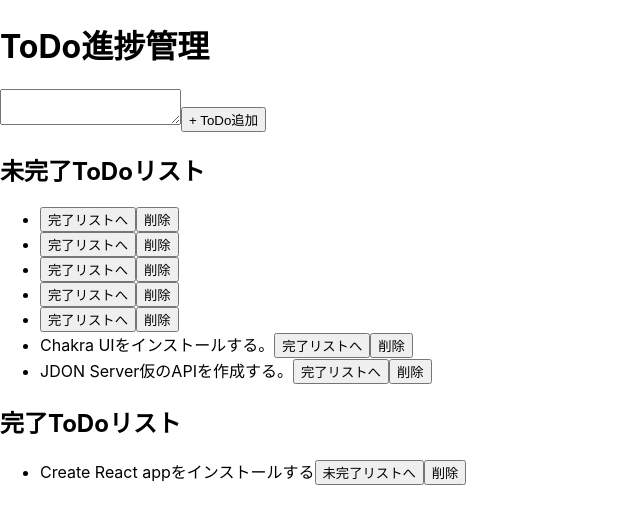
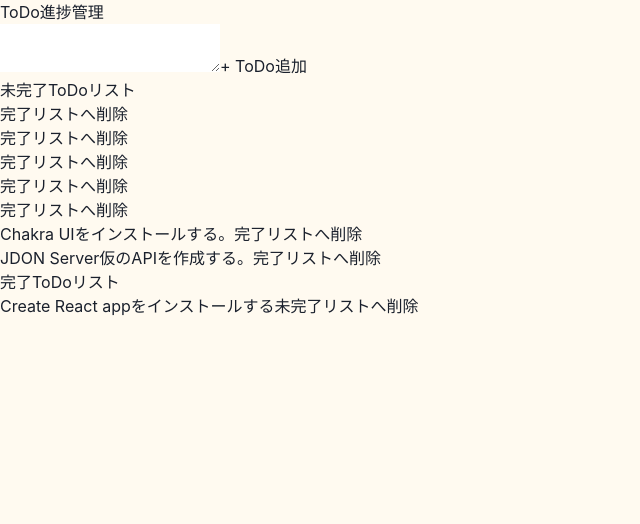
Before and after one commit to mashharuki/ReactSample3, a React (Create React App) app in the folder todo-app/: page / in a window 1280 px wide. Shown: the top 524 px of the page, without its empty margins (0-640 px from the left). Built offline with nearby package versions, Linux system fonts and the light colour scheme; data requests are answered from the project's data file.

Commit message:
chakra-uiを適用する。

```diff
--- a/todo-app/package.json
+++ b/todo-app/package.json
@@ -3,10 +3,15 @@
   "version": "0.1.0",
   "private": true,
   "dependencies": {
+    "@chakra-ui/icons": "^1.0.16",
+    "@chakra-ui/react": "^1.6.10",
+    "@emotion/react": "^11.5.0",
+    "@emotion/styled": "^11.3.0",
     "@testing-library/jest-dom": "^5.14.1",
     "@testing-library/react": "^11.2.7",
     "@testing-library/user-event": "^12.8.3",
     "axios": "^0.24.0",
+    "framer-motion": "^4.1.17",
     "json-server": "^0.17.0",
     "react": "^17.0.2",
     "react-dom": "^17.0.2",
--- a/todo-app/src/index.js
+++ b/todo-app/src/index.js
@@ -1,12 +1,21 @@
+/**
+ * アプリケーションのトップルート
+ */
+
 import React from 'react';
 import ReactDOM from 'react-dom';
 import './index.css';
 import App from './components/App';
 import reportWebVitals from './reportWebVitals';
+import { ChakraProvider } from '@chakra-ui/react';
+// グローバルテーマモジュールを読み込む
+import theme from './theme/theme';
 
 ReactDOM.render(
   <React.StrictMode>
-    <App />
+    <ChakraProvider theme={theme}>
+      <App />
+    </ChakraProvider>
   </React.StrictMode>,
   document.getElementById('root')
 );
--- /dev/null
+++ b/todo-app/src/theme/theme.js
@@ -0,0 +1,24 @@
+/**
+ * UIテーマ用の設定ファイル
+ */
+import { extendTheme } from '@chakra-ui/react';
+
+/**
+ * アプリ全体に適用するグローバルなテーマを定義する。
+ */
+const theme = extendTheme({
+    styles: {
+        global: {
+            body: {
+                backgroundColor: "orange.50",
+                color: "gray.800",
+            },
+            p: {
+                fontSize: { base: "md", md: "lg" },
+                lineHeight: "tail"
+            }
+        }
+    }
+});
+
+export default theme;
```
Also changed, not shown: 1 other file (tests, documents, lock files or other folders).
